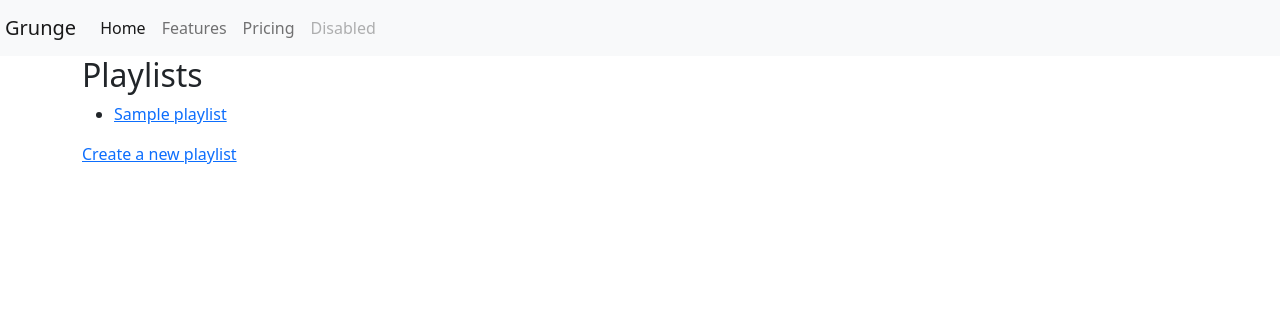
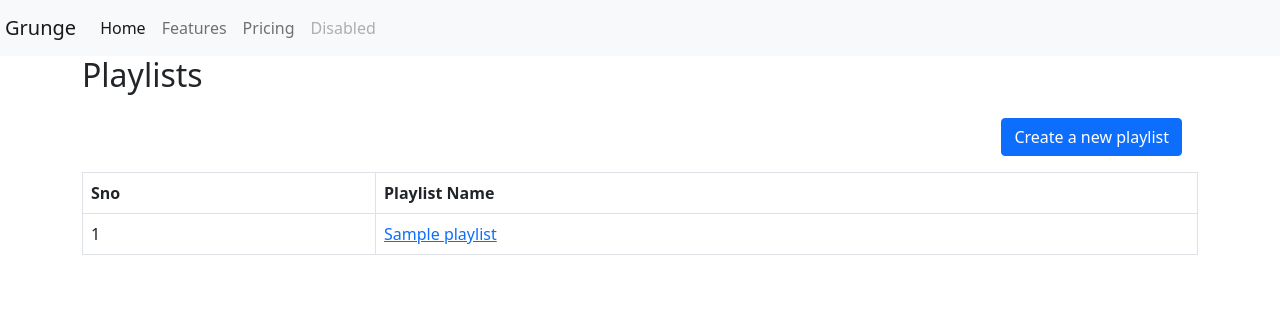
Before and after one commit to Umairtftus/livelikeassignment, a Django app: page /playlists/ in a window 1280 px wide. Shown: the top 316 px of the page. Run offline with Django 3.2, Linux system fonts and the light colour scheme; tables that the repository leaves empty hold one stand-in row (values such as "Sample post"); some libraries are stand-ins or nearby versions.

Commit message:
updated html and css for the templates

```diff
--- a/grunge/templates/playlists/playlist_add_tracks.html
+++ b/grunge/templates/playlists/playlist_add_tracks.html
@@ -3,13 +3,13 @@
 {% block title %}Playlist Dashboard{% endblock title %}
 {% block body %}
 <h2>Add Tracks to Playlist</h2>
-<form method="post">
+<form class="form-control" method="post">
     {% csrf_token %}
     {{ form.as_p }}
     {{ tracks.management_form }}
     {% for form in tracks %}
         {{ form.as_p }}
-        <button type="submit">Save</button>
+        <button class="btn btn-primary" type="submit">Save</button>
     {% endfor %}
 </form>
 {% endblock body %}
--- a/grunge/templates/playlists/playlist_list.html
+++ b/grunge/templates/playlists/playlist_list.html
@@ -3,10 +3,28 @@
 {% block title %}Playlist Dashboard{% endblock title %}
 {% block body %}
   <h2>Playlists</h2>
-  <ul>
+<div class="col-lg-12">
+  <div class=float-right" >
+    <a class="btn btn-primary m-3" href="{% url 'playlist_create' %}" style="float:right;">Create a new playlist</a>
+  </div>
+
+    <table class="table table-bordered">
+      <thead>
+    <tr>
+      <th scope="col">Sno</th>
+      <th scope="col">Playlist Name</th>
+    </tr>
+  </thead>
+      <tbody>
     {% for playlist in object_list %}
-      <li><a href="{% url 'playlist_detail' playlist.id %}">{{ playlist.name }}</a></li>
-    {% endfor %}
-  </ul>
-  <a href="{% url 'playlist_create' %}">Create a new playlist</a>
+      <tr>
+
+      <td>{{forloop.counter}}</td>
+      <td><a href="{% url 'playlist_detail' playlist.id %}" style="text-align:center;">{{ playlist.name }}</a></td>
+    <tr>
+        {% endfor %}
+      </tbody>
+      </table>
+
+</div>
 {% endblock %}
--- a/grunge/urls.py
+++ b/grunge/urls.py
@@ -19,7 +19,8 @@ urlpatterns = []
 
 if settings.DJANGO_ADMIN_ENABLED:
     urlpatterns += [
-        re_path("^$", RedirectView.as_view(url="/admin/", permanent=True)),
+        re_path("^$", RedirectView.as_view(url="/dashboard/", permanent=True)),
+        path("dashboard", PlaylistListView.as_view(), name="dashboard"),
         path("playlists/", PlaylistListView.as_view(), name="playlist_list"),
         path("playlists/<int:pk>/", PlaylistDetailView.as_view(), name="playlist_detail"),
         path("playlists/create/", PlaylistCreateView.as_view(), name="playlist_create"),
```
